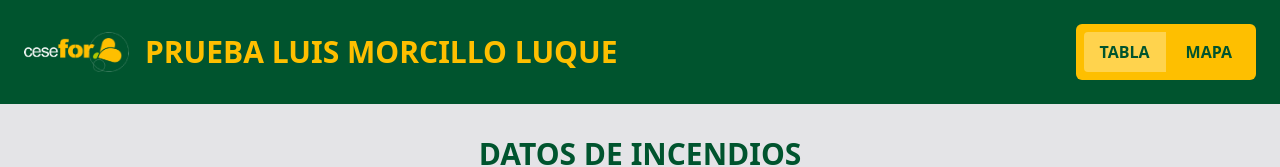
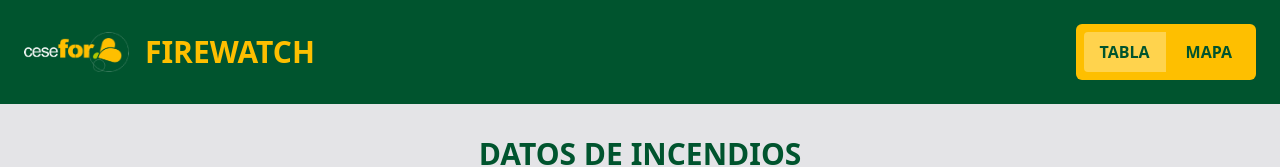
Before and after one commit to molul/firewatch_vue, a Vue app: page / in a window 1280 px wide. Shown: the top 167 px of the page. Built offline with nearby package versions, Linux system fonts and the light colour scheme; no server answers.

Commit message:
Actualizar Header.vue

```diff
--- a/src/components/Header.vue
+++ b/src/components/Header.vue
@@ -24,7 +24,7 @@ export default {
         <h1
           class="text-2xl md:text-2xl lg:text-3xl font-bold text-primary break-words text-center md:text-left"
         >
-          PRUEBA LUIS MORCILLO LUQUE
+          FIREWATCH
         </h1>
       </div>
     </div>
```
